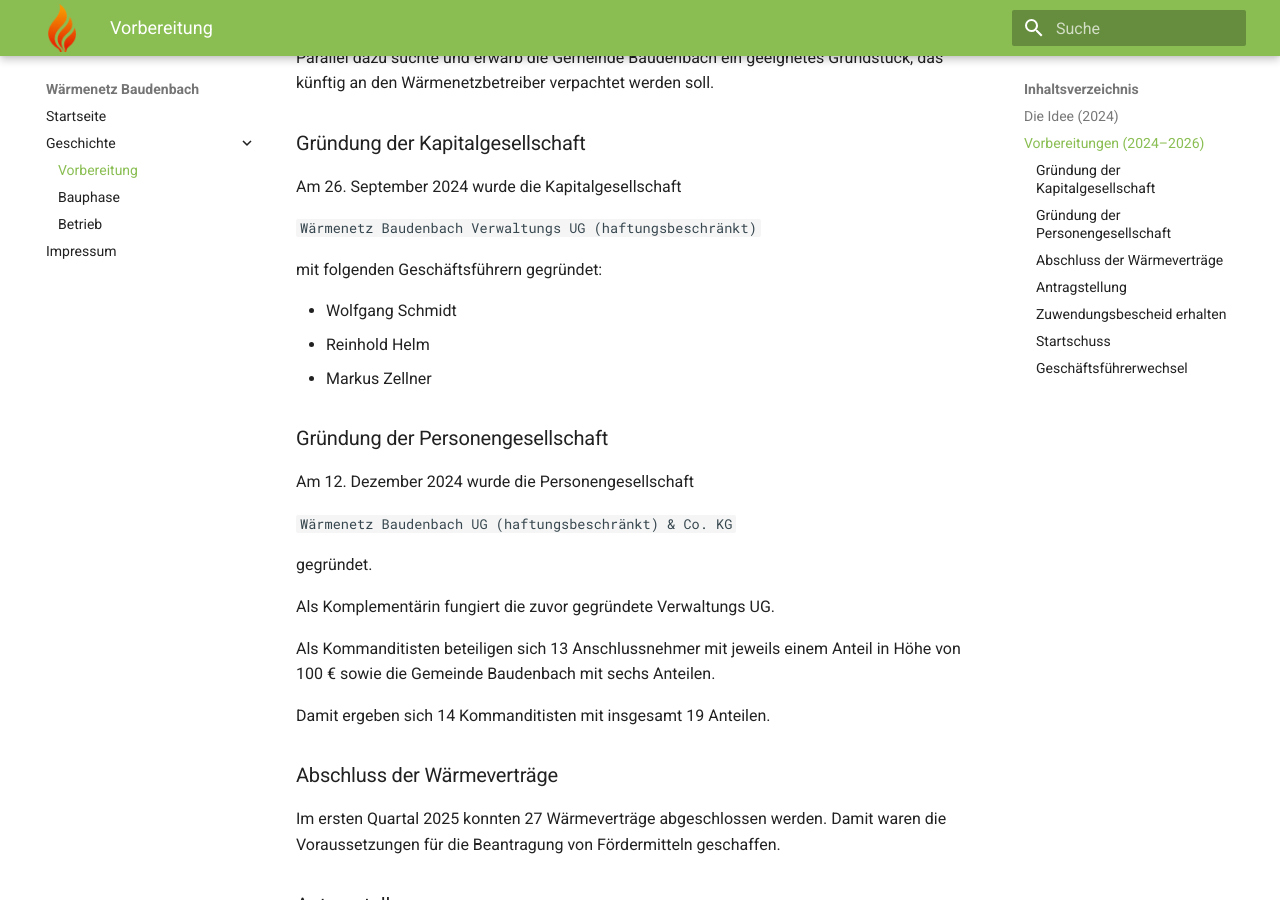
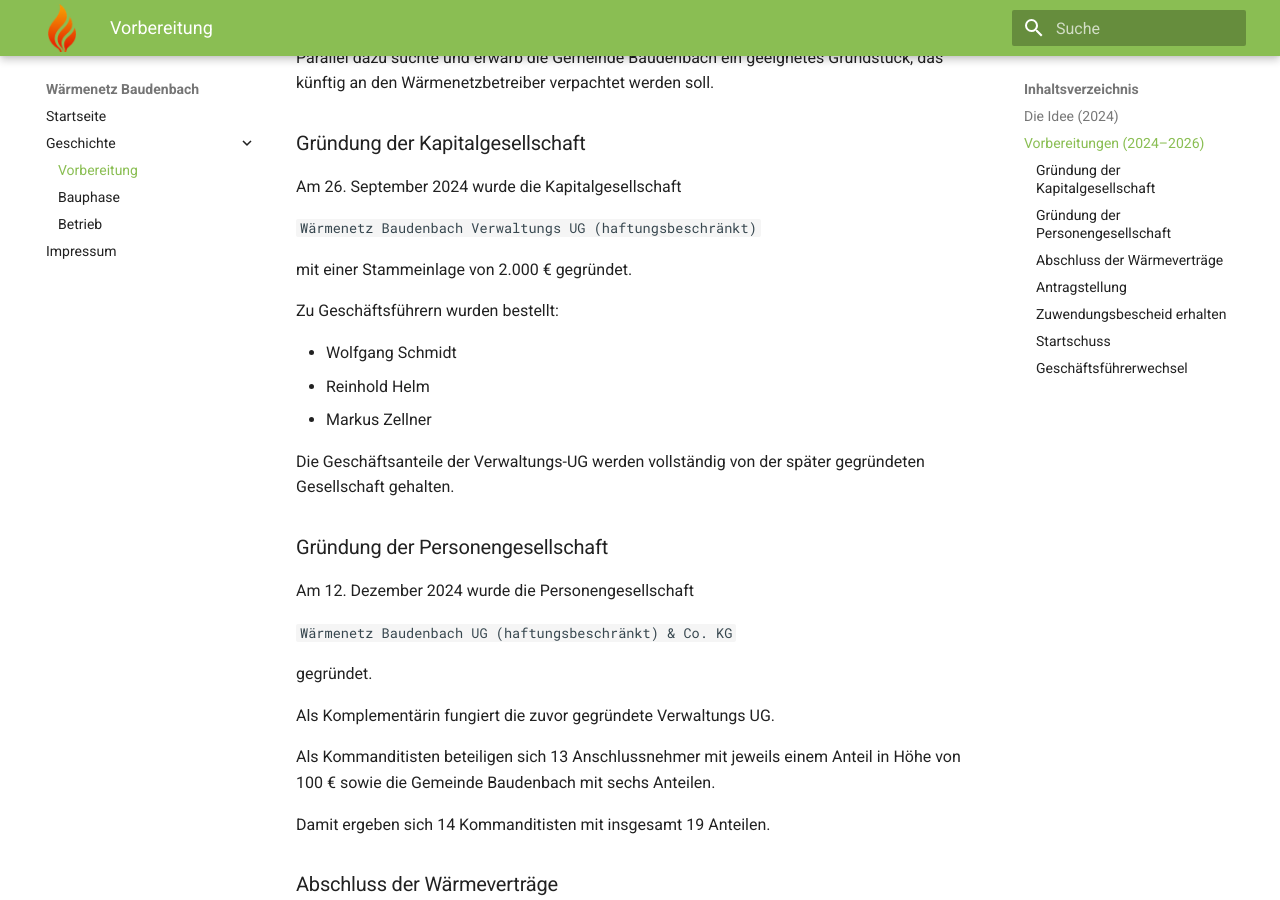
Before and after one commit to odin568/waermenetz-baudenbach, an MkDocs documentation site: the page built from docs/Geschichte/Vorbereitung.md, in a window 1280 px wide and 900 px high, scrolled down 789 px. Built offline with MkDocs 1.6.1 and Material for MkDocs 9.7.7, drawn with Linux system fonts in a browser that asks for light colours.

Commit message:
Rechtliches

```diff
--- a/docs/Geschichte/Vorbereitung.md
+++ b/docs/Geschichte/Vorbereitung.md
@@ -26,11 +26,15 @@ Am 26. September 2024 wurde die Kapitalgesellschaft
 
 `Wärmenetz Baudenbach Verwaltungs UG (haftungsbeschränkt)`
 
-mit folgenden Geschäftsführern gegründet:
+mit einer Stammeinlage von 2.000 € gegründet.
+
+Zu Geschäftsführern wurden bestellt:
 
 - Wolfgang Schmidt
 - Reinhold Helm
 - Markus Zellner
+
+Die Geschäftsanteile der Verwaltungs-UG werden vollständig von der später gegründeten Gesellschaft gehalten.
 
 ### Gründung der Personengesellschaft
 
```
